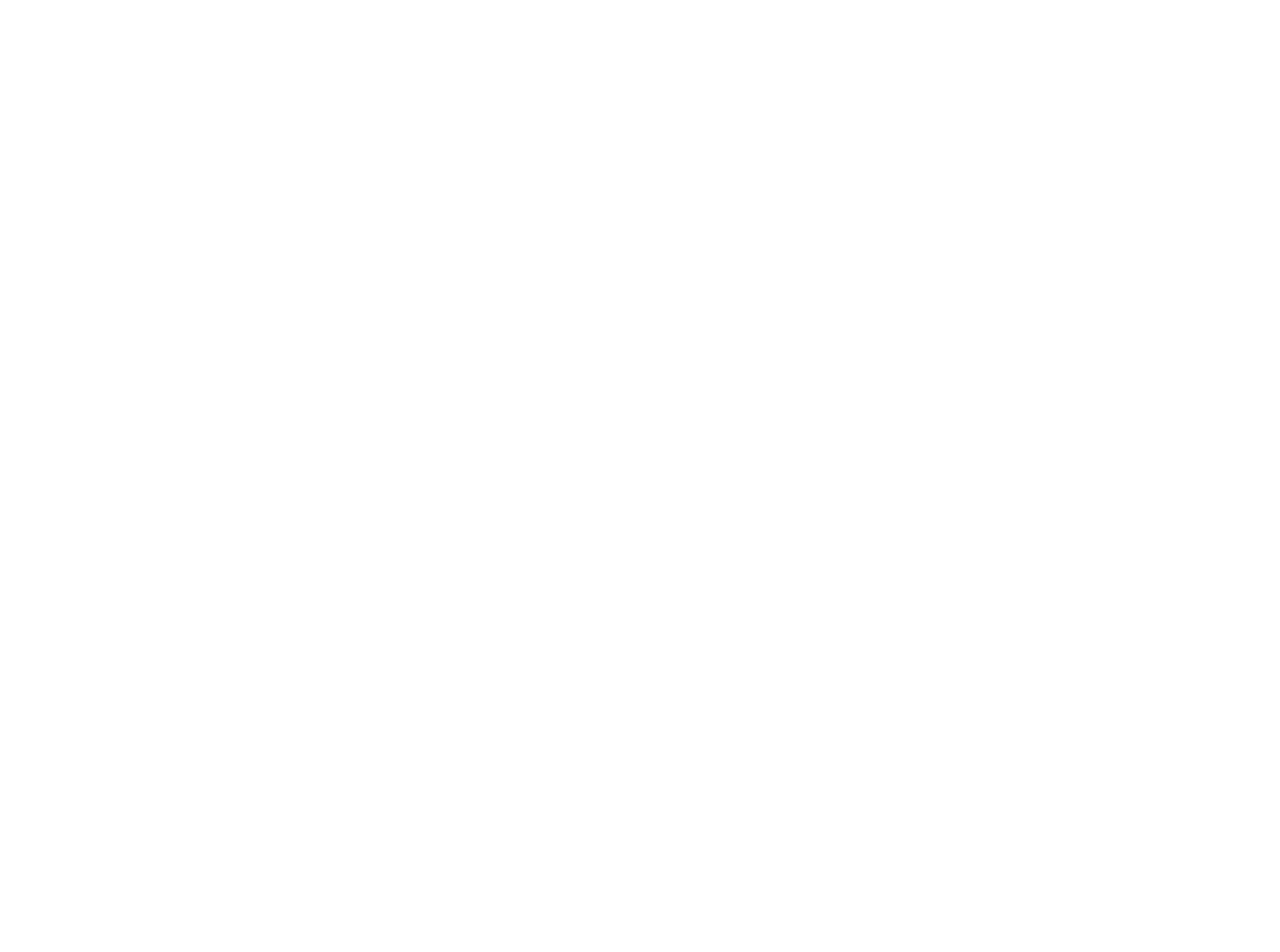
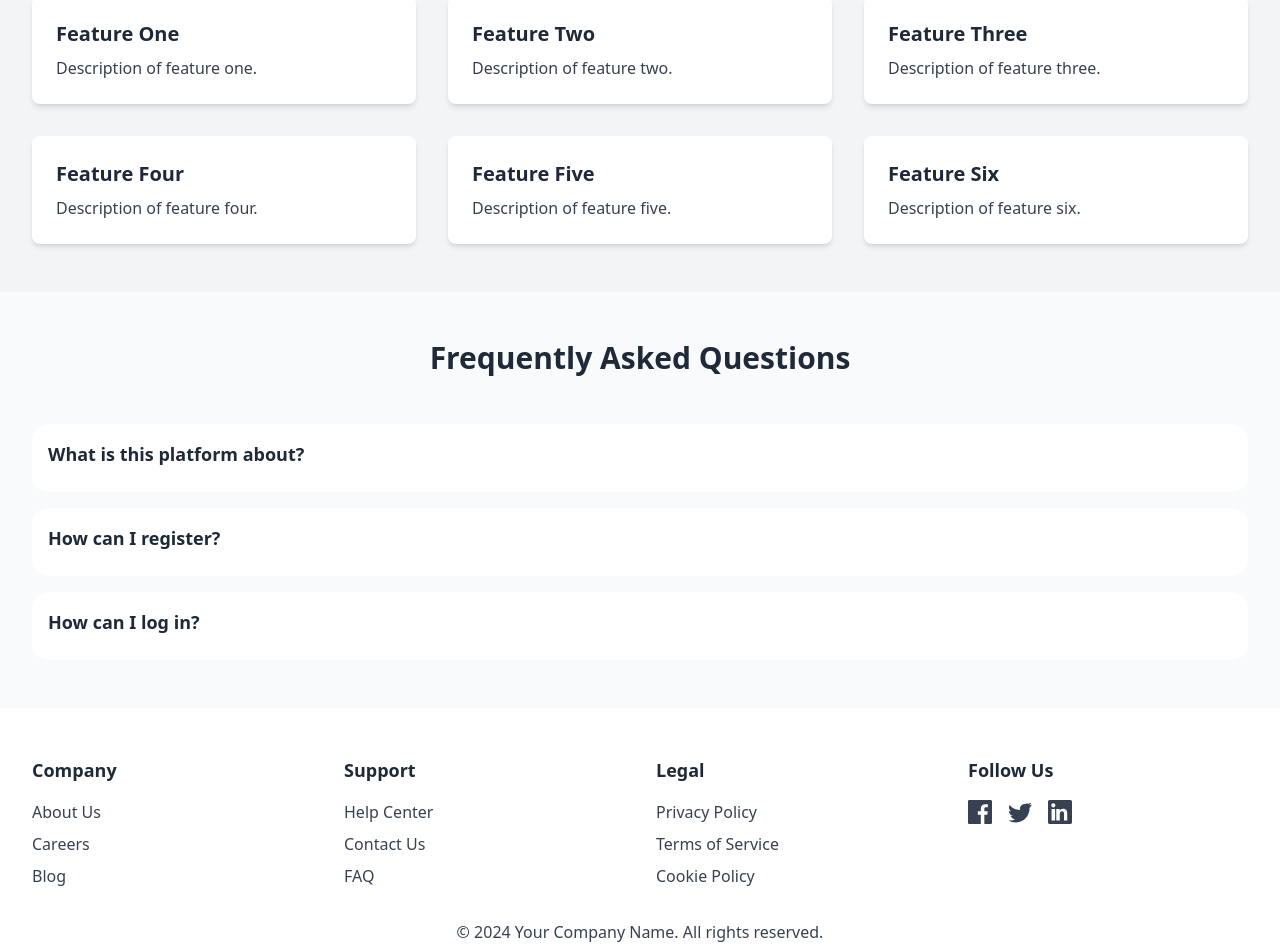
Before and after one commit to MILON-2377/online-group-study, a React (Vite) app: page / in a window 1280 px wide. Shown: the part 380-1332 px from the top of the page. Before the commit the page ends 800 px from the top, so only its background shows below. Built offline with nearby package versions, Linux system fonts and the light colour scheme; no server answers.

Commit message:
home page layout design added with responsive

```diff
--- a/src/Pages/Home/Home.jsx
+++ b/src/Pages/Home/Home.jsx
@@ -1,10 +1,216 @@
+const Home = () => {
+  return (
+    <div>
+      <div className="bg-gray-100">
+        {/* Banner Section */}
+        <section className="bg-blue-600 text-white">
+          <div className="max-w-7xl mx-auto px-4 sm:px-6 lg:px-8 py-12 text-center">
+            <h1 className="text-4xl font-bold mb-4">Welcome to Our Platform</h1>
+            <p className="text-lg">
+              This is a place where you can manage your assignments efficiently
+              and effectively.
+            </p>
+          </div>
+        </section>
 
-const Home = () => {
-    return (
-        <div>
+        {/* Feature Section */}
+        <section className="py-12">
+          <div className="max-w-7xl mx-auto px-4 sm:px-6 lg:px-8">
+            <div className="text-center mb-12">
+              <h2 className="text-3xl font-bold">Features</h2>
+            </div>
+            <div className="grid grid-cols-1 md:grid-cols-2 lg:grid-cols-3 gap-8">
+              <div className="bg-white p-6 rounded-lg shadow-md">
+                <h3 className="text-xl font-bold mb-2">Feature One</h3>
+                <p className="text-gray-700">Description of feature one.</p>
+              </div>
+              <div className="bg-white p-6 rounded-lg shadow-md">
+                <h3 className="text-xl font-bold mb-2">Feature Two</h3>
+                <p className="text-gray-700">Description of feature two.</p>
+              </div>
+              <div className="bg-white p-6 rounded-lg shadow-md">
+                <h3 className="text-xl font-bold mb-2">Feature Three</h3>
+                <p className="text-gray-700">Description of feature three.</p>
+              </div>
+              <div className="bg-white p-6 rounded-lg shadow-md">
+                <h3 className="text-xl font-bold mb-2">Feature Four</h3>
+                <p className="text-gray-700">Description of feature four.</p>
+              </div>
+              <div className="bg-white p-6 rounded-lg shadow-md">
+                <h3 className="text-xl font-bold mb-2">Feature Five</h3>
+                <p className="text-gray-700">Description of feature five.</p>
+              </div>
+              <div className="bg-white p-6 rounded-lg shadow-md">
+                <h3 className="text-xl font-bold mb-2">Feature Six</h3>
+                <p className="text-gray-700">Description of feature six.</p>
+              </div>
+            </div>
+          </div>
+        </section>
 
-        </div>
-    );
+        {/* FAQ Section */}
+        <section className="bg-gray-50 py-12">
+          <div className="max-w-7xl mx-auto px-4 sm:px-6 lg:px-8">
+            <div className="text-center mb-12">
+              <h2 className="text-3xl font-bold">Frequently Asked Questions</h2>
+            </div>
+            <div className="space-y-4 flex flex-col ">
+              <div>
+                <details className="collapse bg-white ">
+                  <summary className="collapse-title text-xl font-medium">
+                    <h3 className="text-lg font-bold mb-2">
+                      What is this platform about?
+                    </h3>
+                  </summary>
+                  <div className="collapse-content">
+                    <p className="text-gray-700">
+                      This platform helps you manage your assignments
+                      effectively.
+                    </p>
+                  </div>
+                </details>
+              </div>
+              <div>
+                <details className="collapse bg-white ">
+                  <summary className="collapse-title text-xl font-medium">
+                    <h3 className="text-lg font-bold mb-2">
+                      How can I register?
+                    </h3>
+                  </summary>
+                  <div className="collapse-content">
+                    <p className="text-gray-700">
+                      You can register by clicking the 'Register' link in the
+                      navbar.
+                    </p>
+                  </div>
+                </details>
+              </div>
+              <div>
+                <details className="collapse bg-white ">
+                  <summary className="collapse-title text-xl font-medium">
+                    <h3 className="text-lg font-bold mb-2">
+                      How can I log in?
+                    </h3>
+                  </summary>
+                  <div className="collapse-content">
+                    <p className="text-gray-700">
+                      You can log in by clicking the 'Login' link in the navbar.
+                    </p>
+                  </div>
+                </details>
+              </div>
+            </div>
+          </div>
+        </section>
+
+        {/* Footer */}
+        <footer className="bg-white min-h-[300px] w-full">
+          <div className="max-w-7xl mx-auto px-4 sm:px-6 lg:px-8 py-12">
+            <div className="grid grid-cols-1 md:grid-cols-2 lg:grid-cols-4 gap-8">
+              <div>
+                <h3 className="text-lg font-bold mb-4">Company</h3>
+                <ul className="space-y-2">
+                  <li>
+                    <a href="#" className="text-gray-700 hover:text-gray-900">
+                      About Us
+                    </a>
+                  </li>
+                  <li>
+                    <a href="#" className="text-gray-700 hover:text-gray-900">
+                      Careers
+                    </a>
+                  </li>
+                  <li>
+                    <a href="#" className="text-gray-700 hover:text-gray-900">
+                      Blog
+                    </a>
+                  </li>
+                </ul>
+              </div>
+              <div>
+                <h3 className="text-lg font-bold mb-4">Support</h3>
+                <ul className="space-y-2">
+                  <li>
+                    <a href="#" className="text-gray-700 hover:text-gray-900">
+                      Help Center
+                    </a>
+                  </li>
+                  <li>
+                    <a href="#" className="text-gray-700 hover:text-gray-900">
+                      Contact Us
+                    </a>
+                  </li>
+                  <li>
+                    <a href="#" className="text-gray-700 hover:text-gray-900">
+                      FAQ
+                    </a>
+                  </li>
+                </ul>
+              </div>
+              <div>
+                <h3 className="text-lg font-bold mb-4">Legal</h3>
+                <ul className="space-y-2">
+                  <li>
+                    <a href="#" className="text-gray-700 hover:text-gray-900">
+                      Privacy Policy
+                    </a>
+                  </li>
+                  <li>
+                    <a href="#" className="text-gray-700 hover:text-gray-900">
+                      Terms of Service
+                    </a>
+                  </li>
+                  <li>
+                    <a href="#" className="text-gray-700 hover:text-gray-900">
+                      Cookie Policy
+                    </a>
+                  </li>
+                </ul>
+              </div>
+              <div>
+                <h3 className="text-lg font-bold mb-4">Follow Us</h3>
+                <div className="flex space-x-4">
+                  <a href="#" className="text-gray-700 hover:text-gray-900">
+                    <svg
+                      className="h-6 w-6"
+                      fill="currentColor"
+                      viewBox="0 0 24 24"
+                    >
+                      {/* Facebook Icon */}
+                      <path d="M22.675 0h-21.35C.599 0 0 .598 0 1.337v21.326C0 23.403.599 24 1.325 24h11.481v-9.294H9.847V11.24h2.959V8.659c0-2.919 1.792-4.513 4.406-4.513 1.253 0 2.33.093 2.645.135v3.068l-1.816.001c-1.425 0-1.699.676-1.699 1.667v2.185h3.396l-.443 3.466h-2.953V24h5.787C23.402 24 24 23.403 24 22.675V1.326C24 .598 23.402 0 22.675 0z" />
+                    </svg>
+                  </a>
+                  <a href="#" className="text-gray-700 hover:text-gray-900">
+                    <svg
+                      className="h-6 w-6"
+                      fill="currentColor"
+                      viewBox="0 0 24 24"
+                    >
+                      {/* Twitter Icon */}
+                      <path d="M24 4.557c-.883.392-1.832.656-2.828.775a4.932 4.932 0 0 0 2.165-2.724 9.864 9.864 0 0 1-3.127 1.195A4.92 4.92 0 0 0 16.845 4c-2.717 0-4.92 2.203-4.92 4.919 0 .386.045.762.128 1.124C7.691 9.84 4.066 7.874 1.64 4.897a4.822 4.822 0 0 0-.666 2.475c0 1.71.87 3.213 2.188 4.096a4.903 4.903 0 0 1-2.229-.616v.062c0 2.386 1.698 4.374 3.95 4.823a4.928 4.928 0 0 1-2.224.084c.626 1.955 2.444 3.377 4.6 3.418A9.867 9.867 0 0 1 0 20.292a13.94 13.94 0 0 0 7.548 2.212c9.054 0 14.002-7.496 14.002-13.986 0-.213-.004-.425-.014-.636A9.935 9.935 0 0 0 24 4.557z" />
+                    </svg>
+                  </a>
+                  <a href="#" className="text-gray-700 hover:text-gray-900">
+                    <svg
+                      className="h-6 w-6"
+                      fill="currentColor"
+                      viewBox="0 0 24 24"
+                    >
+                      {/* LinkedIn Icon */}
+                      <path d="M22.23 0H1.77C.79 0 0 .77 0 1.75v20.49C0 23.23.77 24 1.75 24h20.49c.98 0 1.77-.77 1.77-1.75V1.75C24 .77 23.23 0 22.23 0zM7.09 20.45H3.56V9h3.53v11.45zm-1.77-13.07c-1.13 0-2.04-.92-2.04-2.04 0-1.12.91-2.04 2.04-2.04s2.04.92 2.04 2.04c0 1.12-.91 2.04-2.04 2.04zm14.23 13.07h-3.53v-5.92c0-1.41-.03-3.23-1.97-3.23-1.97 0-2.27 1.54-2.27 3.12v6.03h-3.53V9h3.39v1.56h.05c.47-.88 1.62-1.81 3.33-1.81 3.57 0 4.23 2.34 4.23 5.38v6.32z" />
+                    </svg>
+                  </a>
+                </div>
+              </div>
+            </div>
+            <div className="mt-8 text-center text-gray-700">
+              &copy; 2024 Your Company Name. All rights reserved.
+            </div>
+          </div>
+        </footer>
+      </div>
+    </div>
+  );
 };
 
 export default Home;
--- a/src/RoutesPage/Routes.jsx
+++ b/src/RoutesPage/Routes.jsx
@@ -4,12 +4,17 @@
 import LogIn from "../Pages/LogInRegister/LogIn/LogIn";
 import Register from "../Pages/LogInRegister/Register/Register";
 import Assignment from "../Pages/DisplayAssignments/Assignment";
+import Home from "../Pages/Home/Home";
 
 export const router = createBrowserRouter([
     {
         path: "/",
         element: <RooPage></RooPage>,
         children: [
+            {
+                path: "/",
+                element: <Home></Home>
+            },
             {
                 path: "/createassignment",
                 element: <CreateAssignment></CreateAssignment>
```
